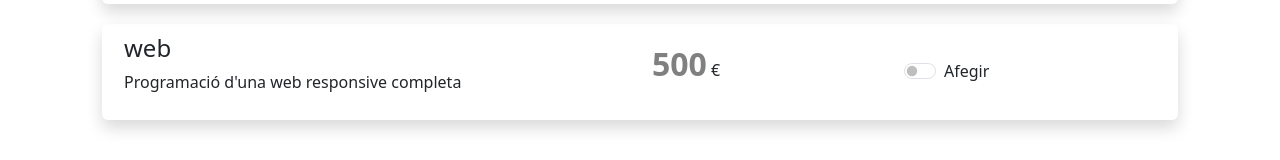
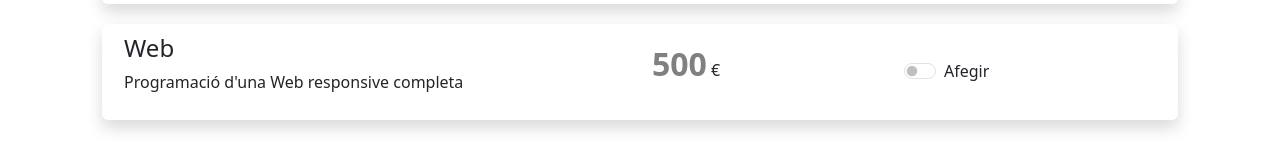
Before and after one commit to jc-alvarez-fdez/sprint_06, an Angular app: page / in a window 1280 px wide. Shown: the part 348-508 px from the top of the page. Built offline with nearby package versions, Linux system fonts and the light colour scheme.

Commit message:
solucionado error al cambiar web por Web

```diff
--- a/src/app/components/home/home.component.html
+++ b/src/app/components/home/home.component.html
@@ -49,9 +49,9 @@
           <p><span>{{ serveis[2].preu }}</span> €</p>
         </div>
         <div class="col-3 form-check form-switch">
-          <input class="form-check-input" type="checkbox" role="switch" id="web" formControlName="web"
+          <input class="form-check-input" type="checkbox" role="switch" id="Web" formControlName="Web"
             (change)="mostrarPanel()">
-          <label for="web" class="form-check-label">
+          <label for="Web" class="form-check-label">
             Afegir
           </label>
         </div>
--- a/src/app/components/home/home.component.ts
+++ b/src/app/components/home/home.component.ts
@@ -38,7 +38,7 @@ export class HomeComponent {
   public serveisForm = new FormGroup ({
     Seo: new FormControl(false),
     Ads: new FormControl(false),
-    web: new FormControl(false),
+    Web: new FormControl(false),
   });
 
   iniciarForm(){
@@ -48,9 +48,9 @@ export class HomeComponent {
           object.seleccio = seleccioActual;
           if (seleccioActual == true){
             this.total += object.preu;
-            if (object.id == 'web') this.totalWeb = 30;
+            if (object.id == 'Web') this.totalWeb = 30;
           } else {
-            if (object.id == 'web') this.totalWeb = 0;
+            if (object.id == 'Web') this.totalWeb = 0;
             this.total -= object.preu;
           }
         })
--- a/src/app/services/budget.service.ts
+++ b/src/app/services/budget.service.ts
@@ -23,8 +23,8 @@ export class BudgetService{
       preu: 400
     },
     {
-      id: 'web',
-      describe: "Programació d'una web responsive completa",
+      id: 'Web',
+      describe: "Programació d'una Web responsive completa",
       seleccio: false,
       preu: 500
     }
```
Also changed, not shown: 1 other file (tests, documents, lock files or other folders).
